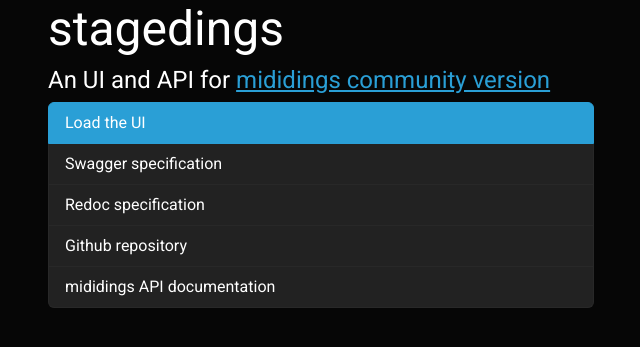
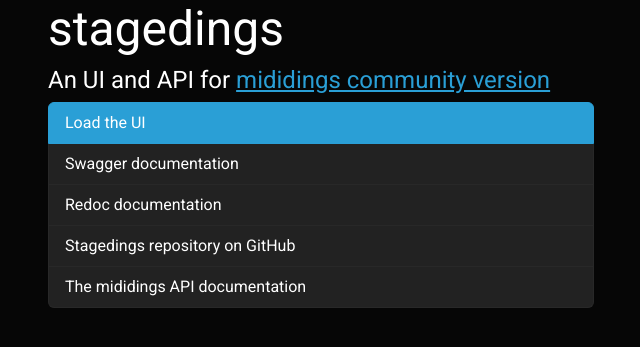
Before and after one commit to stefets/stagedings, a FastAPI app: page / in a window 1280 px wide. Shown: the top 347 px of the page, without its empty margins (34-674 px from the left). Run offline with FastAPI, Linux system fonts and the light colour scheme; some libraries are stand-ins or nearby versions.

Commit message:
refactor: Update link texts for Swagger and Redoc documentation for clarity

```diff
--- a/src/templates/index.html
+++ b/src/templates/index.html
@@ -15,12 +15,12 @@
     <div class="col-md-6">
       <div class="list-group">
         <a class="list-group-item list-group-item-action active" target="_blank" href="/ui/">Load the UI</a></li>
-        <a class="list-group-item list-group-item-action" target="_blank" href="/docs">Swagger specification</a>
-        <a class="list-group-item list-group-item-action" target="_blank" href="/redoc">Redoc specification</a>
+        <a class="list-group-item list-group-item-action" target="_blank" href="/docs">Swagger documentation</a>
+        <a class="list-group-item list-group-item-action" target="_blank" href="/redoc">Redoc documentation</a>
         <a class="list-group-item list-group-item-action" target="_blank"
-          href="https://www.github.com/stefets/stagedings">Github repository</a>
+          href="https://www.github.com/stefets/stagedings">Stagedings repository on GitHub</a>
         <a class="list-group-item list-group-item-action" target="_blank"
-          href="https://mididings.github.io/mididings/">mididings API documentation</a>
+          href="https://mididings.github.io/mididings/">The mididings API documentation</a>
       </div>
     </div>
   </div>
```
